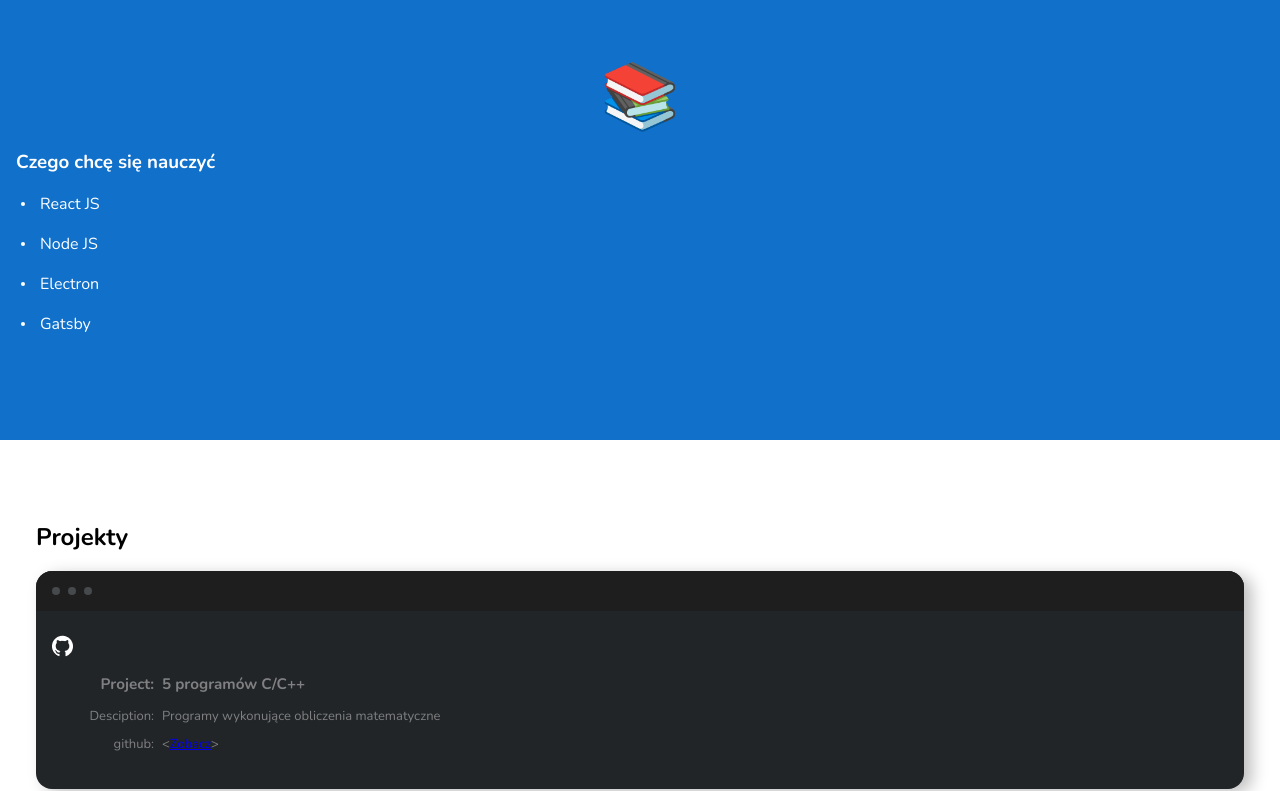
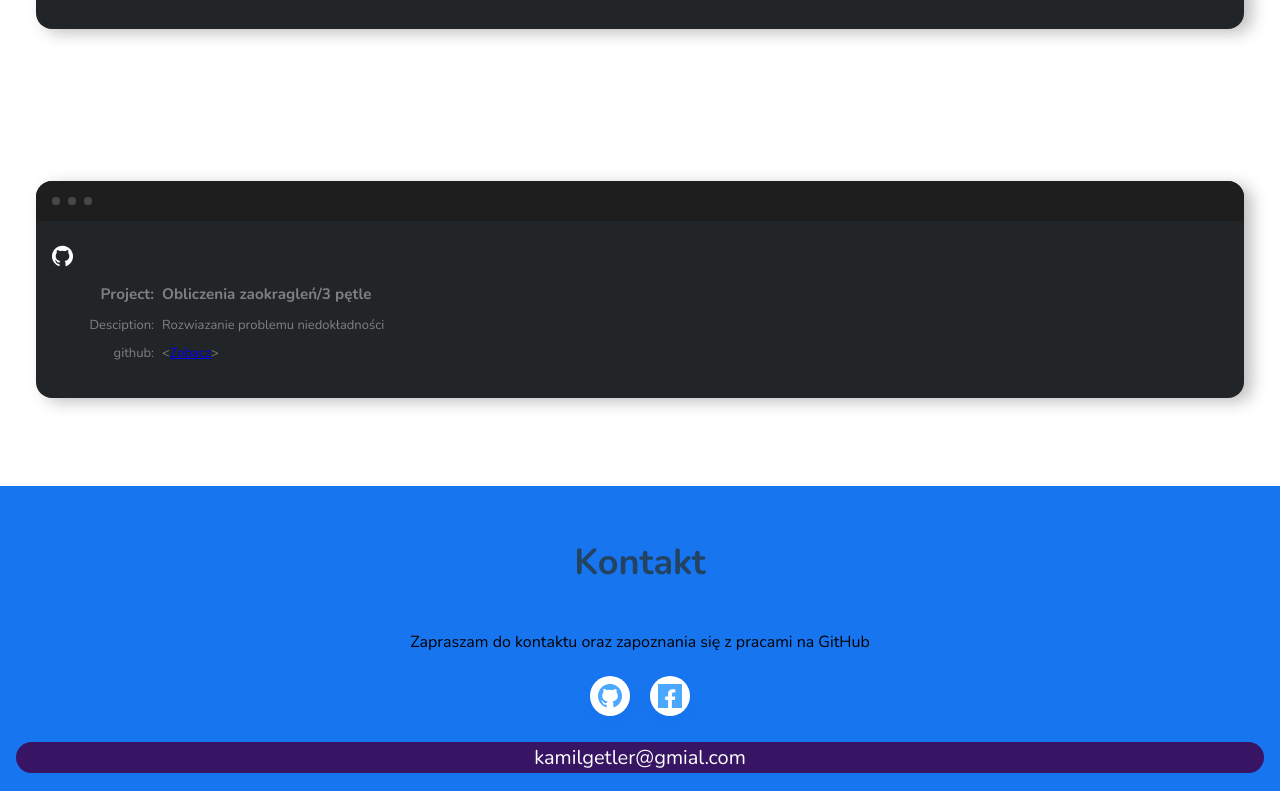
Before and after one commit to kamil-getler/kamil-getler.github.io, a website built with webpack: page src/pages/index.html in a window 1280 px wide. Shown: the part 1453-2244 px from the top of the page. Built offline with nearby package versions, Linux system fonts and the light colour scheme.

Commit message:
styleDeskop

```diff
--- a/package.json
+++ b/package.json
@@ -44,6 +44,7 @@
     "websocket-extensions": "^0.1.4"
   },
   "dependencies": {
-    "normalize.css": "^8.0.1"
+    "normalize.css": "^8.0.1",
+    "prettier": "^2.2.1"
   }
 }
--- a/src/pages/index.html
+++ b/src/pages/index.html
@@ -1,5 +1,5 @@
 <!DOCTYPE html>
-<html lang="en">
+<html lang="pl">
   <head>
     <meta charset="UTF-8" />
     <meta name="viewport" content="width=device-width, initial-scale=1.0" />
@@ -25,7 +25,7 @@
          w tym co robie, moją pasją jest kolarstwo.Spełnionym marzeniem jest pokonaine terasy <span class="hero__blue--word">Warszawa-Gdańsk w 25 godzin 👀</span>
       </h1>
            <p class="hero-paragraph">
-      Zapraszam do zapoznaia sie bliżej z moją pracą.Ponizej umieściłem umiejętnośći jakie posiadam oraz rzeczy
+      Zapraszam do zapoznaia sie bliżej z moją pracą.Ponizej umieściłem umiejętności jakie posiadam oraz rzeczy
       których się obecnie ucze.Zawarłem również tematy nad którymi będe chciał sie pochlic w przyszłości.Jestem osobą która obecnie studiuje informatyke więc zapoznałęm się także
       z językami programowania takimi jak Pascal,C/C++ oraz szerszą wiedza z zakresu informatyki ,głównie stawia na dalszy rozwój jestem chętny przyjąć taką forme zatrudnienia która pozwoli mi krok po kroku zdobywać kolejny etapy w IT.  .Zapraszam do kontaktu.😏
       </p>
@@ -36,9 +36,10 @@
       <section class="skills" id="skills">
         <div class="triangle triangle--white"></div>
         <h2 class="skills__header">Umiejętności</h2>
-        <article class="skills-section"></article>
+        <div class="skills__colums">
+        <article class="skills-section">
           <span class="skills-section__emoji">🧐</span>
-          <h3 class="skills__section--header">Co potrafie,z czego korzystam</h3>
+          <h3 class="skills__header">Co potrafie,z czego korzystam</h3>
           <ul class="skills-list">
             <li class="skills-list__item">Semantic HTML5</li>
             <li class="skills-list__item">flexbox</li>
@@ -50,9 +51,9 @@
             <li class="skills-list__item">SASS</li>
           </ul>
         </article>
-          <article class="skills-section"></article>
+          <article class="skills-section ">
             <span class="skills-section__emoji">🚨</span>
-            <h3 class="skills-section__header">Czego sie jeszce uczę</h3>
+            <h3 class="skills__header">Czego sie jeszce uczę</h3>
             <ul class="skills-list skills-list--blue">
               <li class="skills-list__item ">JavaScript</li>
               <li class="skills-list__item">CSS animation</li>
@@ -62,7 +63,7 @@
           </article>
           <article class="skills-section">
             <span class="skills-section__emoji">📚</span>
-            <h3 class="skills-section--header">Czego chcę się nauczyć</h3>
+            <h3 class="skills__header">Czego chcę się nauczyć</h3>
             <ul class="skills-list skills-list--dot">
               <li class="skills-list__item">React JS</li>
               <li class="skills-list__item">Node JS</li>
@@ -70,7 +71,9 @@
               <li class="skills-list__item">Gatsby</li>
 
             </ul>
+
           </article>
+        </div>
       </section>
       </section>
       <section class="projects">
@@ -82,12 +85,9 @@
               <span class="project__circle"></span>
               <span class="project__circle"></span>
               <span class="project__circle"></span>
-
             </div>
             <div class="project__content">
               <img src="../assets/img/cat.png" alt="Cat">
-            <h3 class="project__grid project__title">
-
               <span class="project__label">Project:</span><span>5 programów C/C++</span>
             </h3>
             <p class="project__grid">
@@ -129,24 +129,24 @@
         </div>
       </section>
       <section class="contact" id="contant">
-        <h2 class="contact_header"></h2>
-<p class="contact_description"></p>
-<div class="socials_links">
-<ul class="socials">
-  <l??>
-    <a class="social_link"href="https://github.com/kamil-getler">
-      <img class="socials_link" alt=""/></a>
-  </li>
-  <li???>
-    <a class="social_link"href="https://www.facebook.com/kamil.getler/">
-      <img class="socials_link" alt=""/></a>
-  </li>
+        <h4 class="contact__header">Kontakt</h4>
+            <p class="contact__description">Zapraszam do kontaktu oraz zapoznania się z pracami na GitHub</p>
+          <div>
+          <ul class="socials">
+         <li>
+        <a class="socials__link"href="https://github.com/kamil-getler">
+       <img src="../assets/img/github.png" class="socials_link" alt="icon"/></a>
+        </li>
+         <li>
+       <a class="socials__link"href="https://www.facebook.com/kamil.getler/">
+        <img src="../assets/img/fb.png" class="socials__icon" alt="icon"/></a>
+         </li>
 
-</ul>
-<a class="contact_mail" href="mailto:kamilgetler@gmial.com"></a>
+       </ul>
+       <a class="mail" href="mailto:kamilgetler@gmial.com">kamilgetler@gmial.com</a>
 
 
-</div>
+       </div>
       </section>
       </main>
       </body>
--- a/src/scss/_variables.scss
+++ b/src/scss/_variables.scss
@@ -5,3 +5,5 @@ $blue : #1070CA;
 $gray:#212528;
 $dark: #1E1E1E;
 $mediumgray: #464A4D;
+
+$deskop: 968px;
--- a/src/scss/main.scss
+++ b/src/scss/main.scss
@@ -4,6 +4,7 @@
 
 @import "_variables";
 @import "modules/hero.scss";
+@import "modules/contact.scss";
 @import "modules/skills.scss";
 @import "modules/projects.scss";
 
--- /dev/null
+++ b/src/scss/modules/contact.scss
@@ -0,0 +1,50 @@
+.contact {
+background-color: rgb(23, 117, 240);
+padding: 5px 16px 88px;
+&__header {
+    font-size: 36px;
+    line-height: 48px;
+    color: $tekstdark;
+    text-align: center;
+}
+ &__description {
+        font-weight: 300;
+        font-size: 16px;
+        line-height: 15px;
+        text-align: center;
+}
+}
+.mail{
+    border-radius: 65px;
+    color: rgb(255, 255, 255);
+    background: rgb(55, 21, 100);
+    display: block;
+    padding: 4px 24px ;
+    margin-bottom:30px;
+    font-size:20px;
+    text-decoration: none;
+    margin: auto;
+    text-align: center;
+}
+
+.socials{
+    list-style-type: none;
+    padding: 0;
+    display: flex;
+    align-items: center;
+    justify-content: center;
+    &__link {
+        align-items: center;
+        justify-content: center;
+        margin: 10px;
+        padding: 0;
+        width: 40px;
+        height: 40px;
+        background:white ;
+        display: flex;
+        align-items: center;
+        border-radius: 50%;
+        box-shadow: 0px 4px 8px rgba(16,112,202,0.15);
+    }
+
+}
--- a/src/scss/modules/hero.scss
+++ b/src/scss/modules/hero.scss
@@ -2,6 +2,7 @@
     padding: 74px 16px 0 ;
     text-align: center;
     line-height: 32px;
+
 
 
     &__contact {
--- a/src/scss/modules/projects.scss
+++ b/src/scss/modules/projects.scss
@@ -1,5 +1,5 @@
 .projects {
-  padding: 64px 36px 0;
+  padding: 64px 36px 88px;
   &__description {
     font-weight: 300;
     font-size: 16px;
--- a/src/scss/modules/skills.scss
+++ b/src/scss/modules/skills.scss
@@ -19,9 +19,17 @@
   background-color: $blue;
   color: #fff;
   padding: 0 16px 88px;
+  text-align: center;
+  &__colums{
+  @media (min-width:$deskop){
+    display:grid;
+    grid-template-columns: 1fr 1fr 1fr;
+  }
+}
+
 
   &__header {
-    font-size: 36px;
+    font-size: 25px;
     font-weight: bold;
     line-height: 48px;
     text-align: center;
@@ -35,9 +43,11 @@
   margin: 0 auto;
   list-style-type: none;
   padding: 0;
+  width:248px;
+
   &__item {
     padding: 0 0 0 24px;
-    margin: 0 0 16px;
+    margin: 0;
     position: relative;
     font-size: 16px;
     line-height: 24px;
@@ -45,7 +55,7 @@
       position: absolute;
       left: 0;
       top: 7px;
-      content: "";
+      content: '';
       width: 12px;
       height: 9px;
       background: url("../assets/img/small-tick.png");
```
Also changed, not shown: src/assets/img/fb.png (added), src/assets/img/github.png (added), 1 other file.
